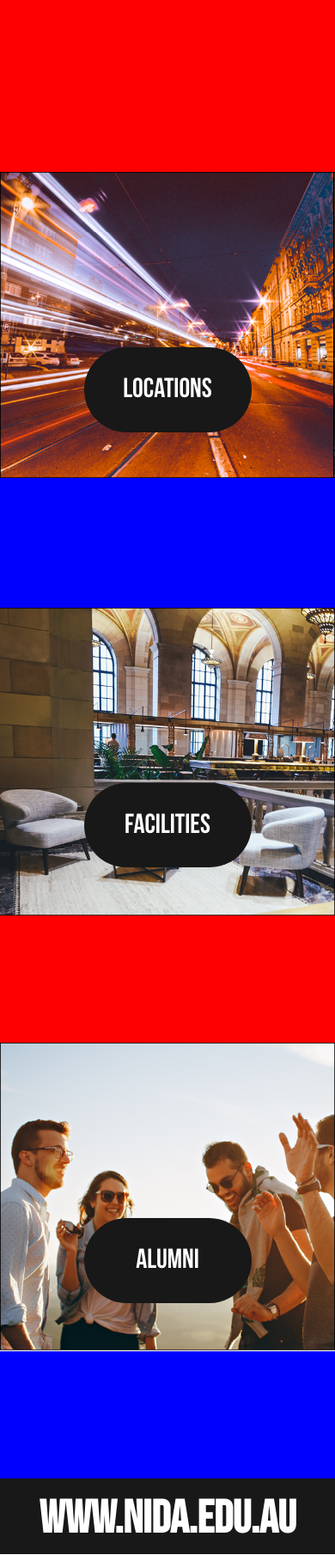
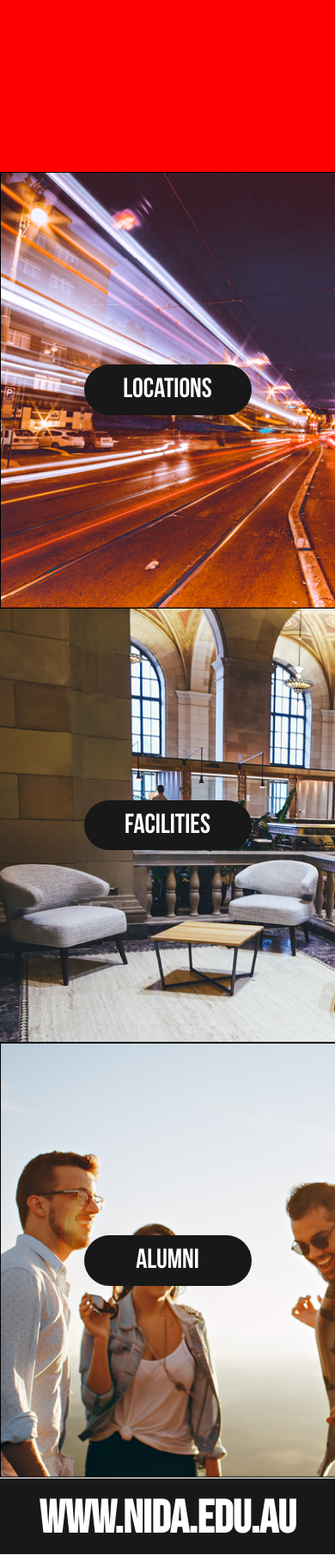
Before and after one commit to jcerexhe/mozaik, a Node server app: template views/mobile/schoolDetails.pug in a window 390 px wide. Shown: the part 1400-3209 px from the top of the page at 86% size. Run offline with Node 20, Linux system fonts and the light colour scheme; the template is opened without the code that fills it: values that come from a table or form of the project are taken from there, others are empty; data comes from the database, SQL or seed files in the repository; style sheets or scripts are compiled from the project's sources; some libraries are stand-ins or nearby versions.

Commit message:
other-section-css

```diff
--- a/public/sass/modules/mobile/schoolmobile.scss
+++ b/public/sass/modules/mobile/schoolmobile.scss
@@ -378,6 +378,9 @@
           cursor: pointer;
           border-radius: 50px;
           margin: auto;
+          @media only screen and (max-width: 414px){
+          	padding: 10px 0;
+          }
 	    }
 	  }
 
--- a/views/mobile/schoolDetails.pug
+++ b/views/mobile/schoolDetails.pug
@@ -43,17 +43,17 @@
   !=CoursesMobile
   .m-other-section
     .locations
-      .other-section-box(style="background-image: url('/images/location.png'); background-repeat: no-repeat; background-size: 100%;")
+      .other-section-box(style="background-image: url('/images/location.png'); background-repeat: no-repeat; background-size: cover;")
         h2 locations
         .hover-box
           !=CampusMapsMobile
     .facilities
-      .other-section-box(style="background-image: url('/images/facilities.png'); background-repeat: no-repeat; background-size: 100%;")
+      .other-section-box(style="background-image: url('/images/facilities.png'); background-repeat: no-repeat; background-size: cover;")
         h2 facilities
         .hover-box
           !=FacilitiesMobile
     .alumni
-      .other-section-box(style="background-image: url('/images/alumni.png'); background-repeat: no-repeat; background-size: 100%;")
+      .other-section-box(style="background-image: url('/images/alumni.png'); background-repeat: no-repeat; background-size: cover;")
         h2 alumni
         .hover-box
           !=AlumniMobile
```
Also changed, not shown: public/dist/style.css, 1 other file.
